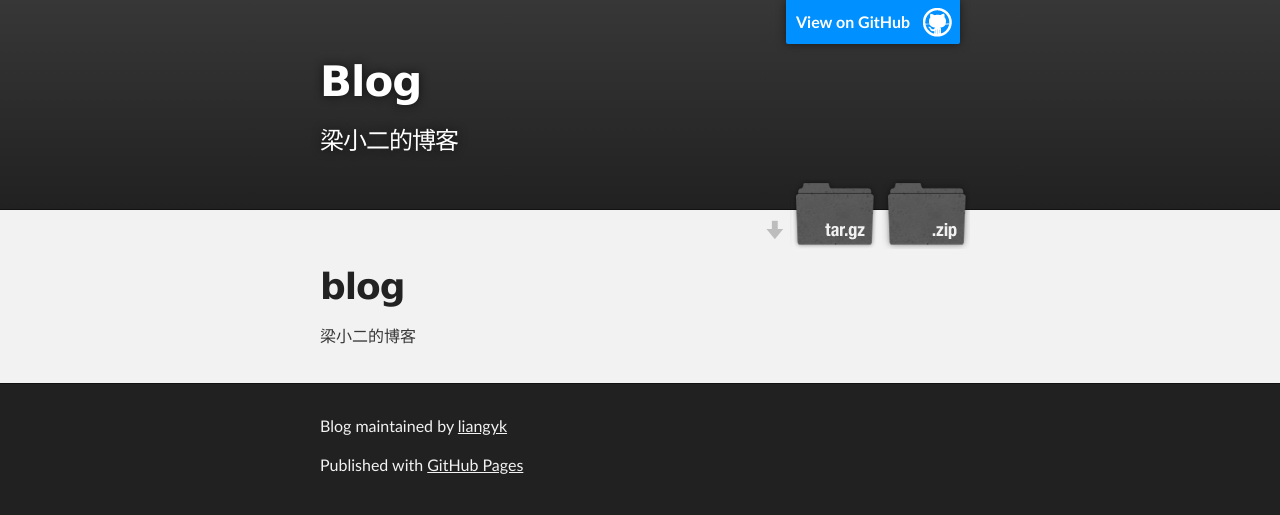
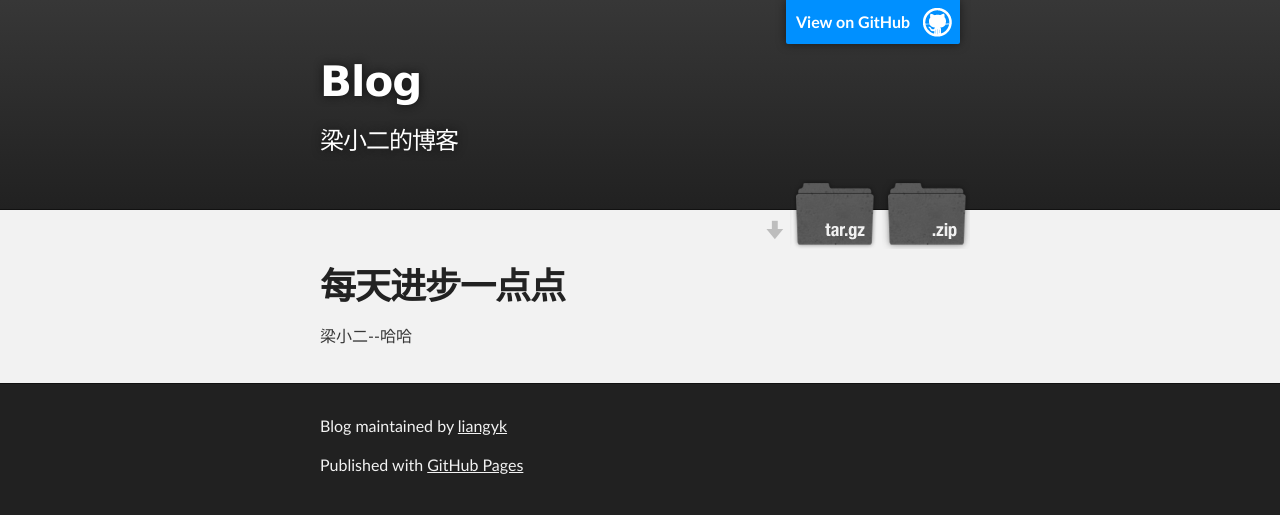
Before and after one commit to liangyk/blog, a plain HTML site: page index.html in a window 1280 px wide. Drawn offline with Linux system fonts and the light colour scheme.

```diff
--- a/index.html
+++ b/index.html
@@ -32,9 +32,9 @@
     <div id="main_content_wrap" class="outer">
       <section id="main_content" class="inner">
         <h1>
-<a id="blog" class="anchor" href="#blog" aria-hidden="true"><span class="octicon octicon-link"></span></a>blog</h1>
+<a id="每天进步一点点" class="anchor" href="#%E6%AF%8F%E5%A4%A9%E8%BF%9B%E6%AD%A5%E4%B8%80%E7%82%B9%E7%82%B9" aria-hidden="true"><span class="octicon octicon-link"></span></a>每天进步一点点</h1>
 
-<p>梁小二的博客</p>
+<p>梁小二--哈哈</p>
       </section>
     </div>
 
--- a/params.json
+++ b/params.json
@@ -1 +1 @@
-{"name":"Blog","tagline":"梁小二的博客","body":"blog\r\n==============\r\n\r\n梁小二的博客\r\n","google":"","note":"Don't delete this file! It's used internally to help with page regeneration."}
+{"name":"Blog","tagline":"梁小二的博客","body":"每天进步一点点\r\n==============\r\n\r\n梁小二--哈哈\r\n","google":"","note":"Don't delete this file! It's used internally to help with page regeneration."}
```
